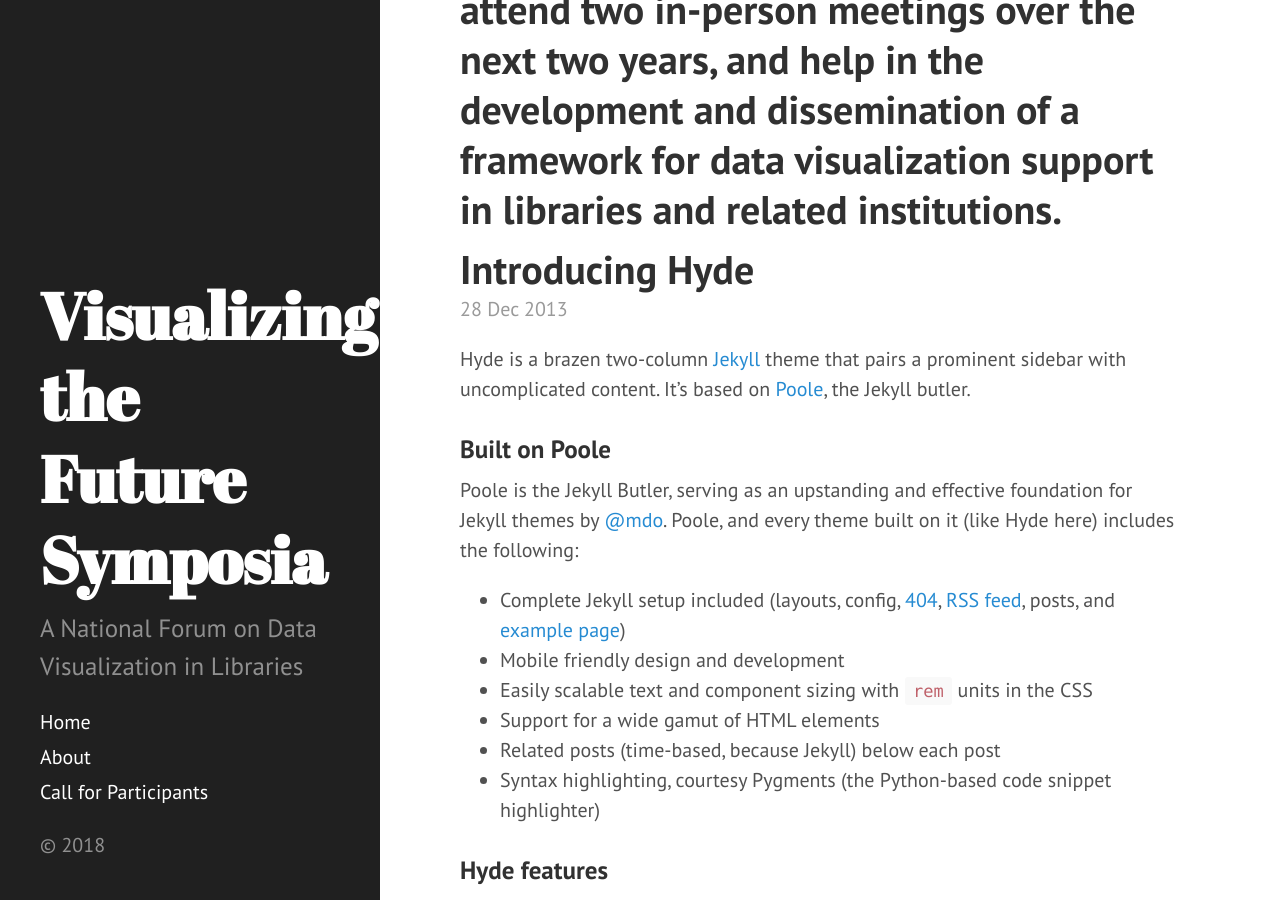
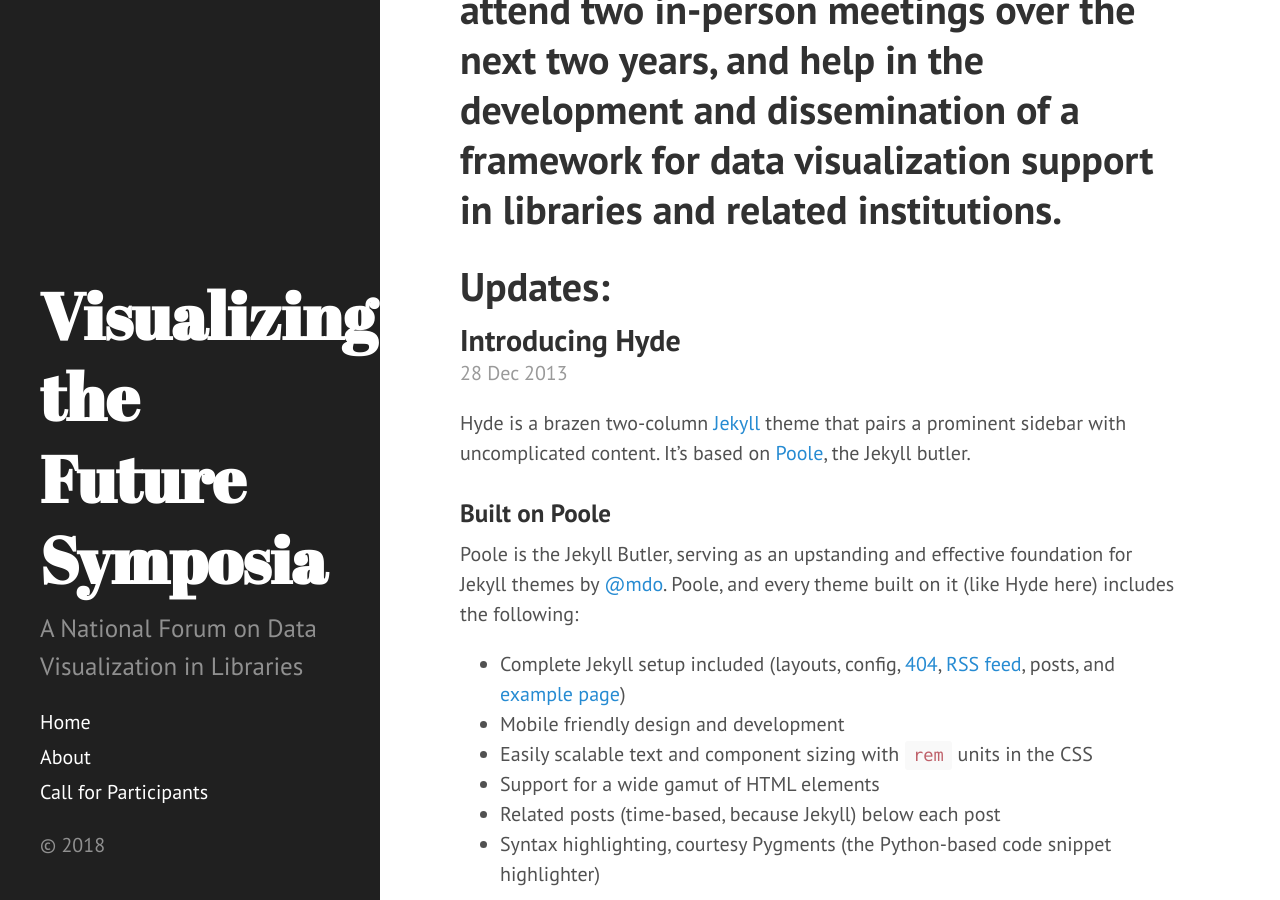
Before and after one commit to visualizingthefuture/visualizingthefuture.github.io, a Jekyll site: the page built from index.html, in a window 1280 px wide and 900 px high, scrolled down 873 px. Built offline with Jekyll 4.4.1, drawn with Linux system fonts in a browser that asks for light colours; Markdown is read by kramdown in place of the engine named in the settings; the list of posts is cut into pages by our own code.

Commit message:
Update index.html

```diff
--- a/index.html
+++ b/index.html
@@ -8,9 +8,10 @@
   </h1>
 </div>
   <div class="posts">
+              <h1>Updates:</h1>
   {% for post in paginator.posts %}
   <div class="post">
-    <h1 class="post-title">
+    <h2 class="post-title">
       <a href="{{ post.url }}">
         {{ post.title }}
       </a>
```
